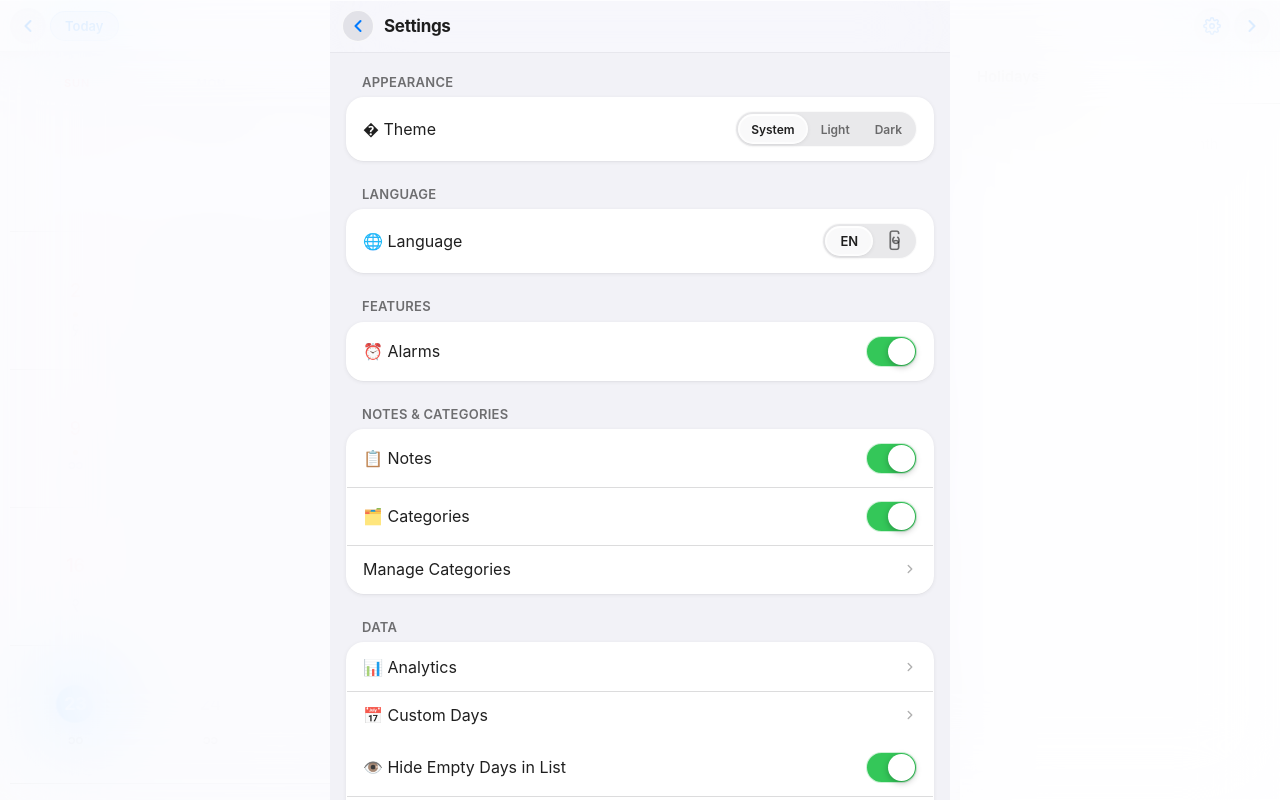
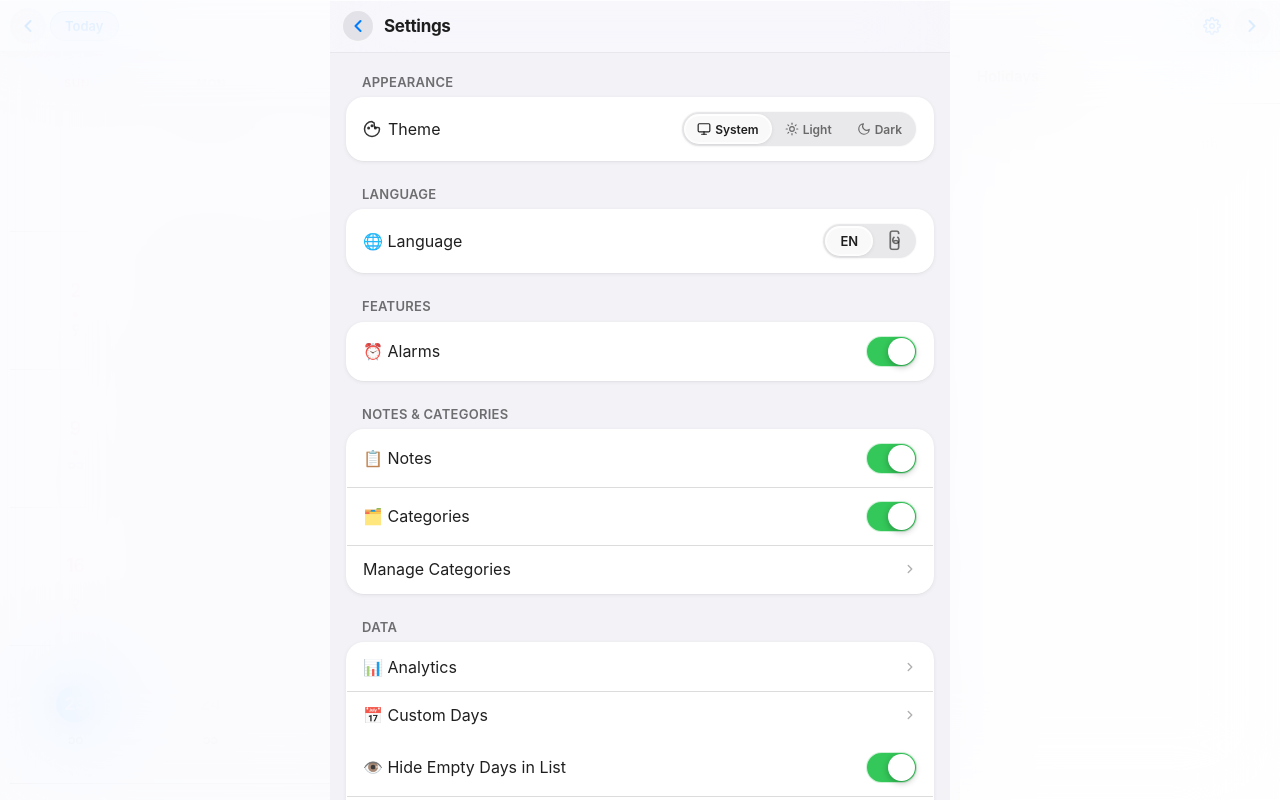
Before and after one commit to okkarz/mmcalendar, a plain HTML site: page index.html in a window 1280 px wide. Both pictures are taken after a click on the button 1212 px from the left and 25 px from the top of the page. Drawn offline with Linux system fonts and the light colour scheme.

Commit message:
fix: replace broken theme emoji with distinct SVG icons (v47)

```diff
--- a/index.html
+++ b/index.html
@@ -237,16 +237,20 @@
                 <div class="settings-card">
                     <div class="settings-row">
                         <span class="settings-row-label">
-                            <span class="t-en">� Theme</span><span class="t-mm">🌓 အပြင်အဆင်</span>
+                            <svg class="settings-row-icon" width="18" height="18" viewBox="0 0 24 24" fill="none" stroke="currentColor" stroke-width="2" stroke-linecap="round" stroke-linejoin="round" aria-hidden="true"><path d="M12 2a10 10 0 1 0 10 10c0-1.1-.9-2-2-2h-2.5a2.5 2.5 0 0 1-2.5-2.5V5a2 2 0 0 0-2-2z"/><circle cx="7.5" cy="10.5" r="1"/><circle cx="12" cy="7.5" r="1"/><circle cx="16.5" cy="10.5" r="1"/></svg>
+                            <span class="t-en">Theme</span><span class="t-mm">အပြင်အဆင်</span>
                         </span>
                         <div class="theme-seg" role="radiogroup" aria-label="Theme">
                             <button class="theme-seg-btn" data-theme-mode="system" aria-pressed="false">
+                                <svg class="theme-seg-icon" width="14" height="14" viewBox="0 0 24 24" fill="none" stroke="currentColor" stroke-width="2" stroke-linecap="round" stroke-linejoin="round" aria-hidden="true"><rect x="2" y="3" width="20" height="14" rx="2"/><line x1="8" y1="21" x2="16" y2="21"/><line x1="12" y1="17" x2="12" y2="21"/></svg>
                                 <span class="t-en">System</span><span class="t-mm">စနစ်</span>
                             </button>
                             <button class="theme-seg-btn" data-theme-mode="light" aria-pressed="false">
+                                <svg class="theme-seg-icon" width="14" height="14" viewBox="0 0 24 24" fill="none" stroke="currentColor" stroke-width="2" stroke-linecap="round" stroke-linejoin="round" aria-hidden="true"><circle cx="12" cy="12" r="4"/><line x1="12" y1="2" x2="12" y2="4"/><line x1="12" y1="20" x2="12" y2="22"/><line x1="4.93" y1="4.93" x2="6.34" y2="6.34"/><line x1="17.66" y1="17.66" x2="19.07" y2="19.07"/><line x1="2" y1="12" x2="4" y2="12"/><line x1="20" y1="12" x2="22" y2="12"/><line x1="4.93" y1="19.07" x2="6.34" y2="17.66"/><line x1="17.66" y1="6.34" x2="19.07" y2="4.93"/></svg>
                                 <span class="t-en">Light</span><span class="t-mm">အလင်း</span>
                             </button>
                             <button class="theme-seg-btn" data-theme-mode="dark" aria-pressed="false">
+                                <svg class="theme-seg-icon" width="14" height="14" viewBox="0 0 24 24" fill="none" stroke="currentColor" stroke-width="2" stroke-linecap="round" stroke-linejoin="round" aria-hidden="true"><path d="M21 12.79A9 9 0 1 1 11.21 3 7 7 0 0 0 21 12.79z"/></svg>
                                 <span class="t-en">Dark</span><span class="t-mm">အမှောင်</span>
                             </button>
                         </div>
--- a/style.css
+++ b/style.css
@@ -1587,6 +1587,13 @@ html[data-view="list"]    .view-list    { display: flex; }
     font-size: 16px;
     font-weight: 400;
     color: var(--label-primary);
+    display: flex;
+    align-items: center;
+    gap: 7px;
+}
+.settings-row-icon {
+    flex-shrink: 0;
+    opacity: 0.9;
 }
 
 /* ── iOS-style toggle switch ──────────────────────────── */
@@ -1645,6 +1652,10 @@ html[data-view="list"]    .view-list    { display: flex; }
     transition: all 0.22s cubic-bezier(0.34,1.56,0.64,1);
     display: flex; align-items: center; justify-content: center;
     white-space: nowrap;
+    gap: 4px;
+}
+.theme-seg-icon {
+    flex-shrink: 0;
 }
 .theme-seg-btn.active {
     background: var(--glass-bg-heavy);
--- a/sw.js
+++ b/sw.js
@@ -14,7 +14,7 @@
 //
 // ─────────────────────────────────────────────────────────────────────────────
 
-const SHELL_CACHE = 'mmcal-shell-v46';
+const SHELL_CACHE = 'mmcal-shell-v47';
 const DATA_CACHE  = 'mmcal-data-v1';
 
 const SHELL_URLS = [
```
Also changed, not shown: app.js.
